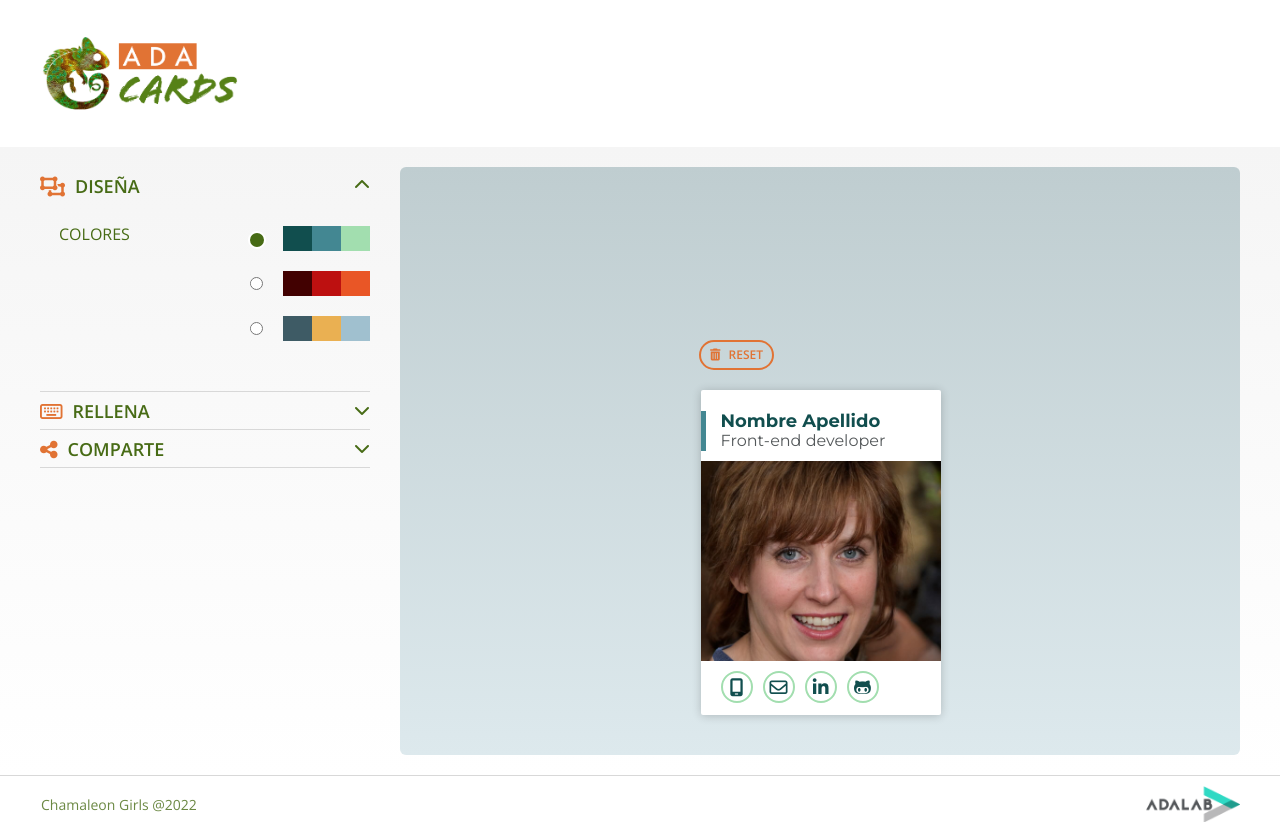
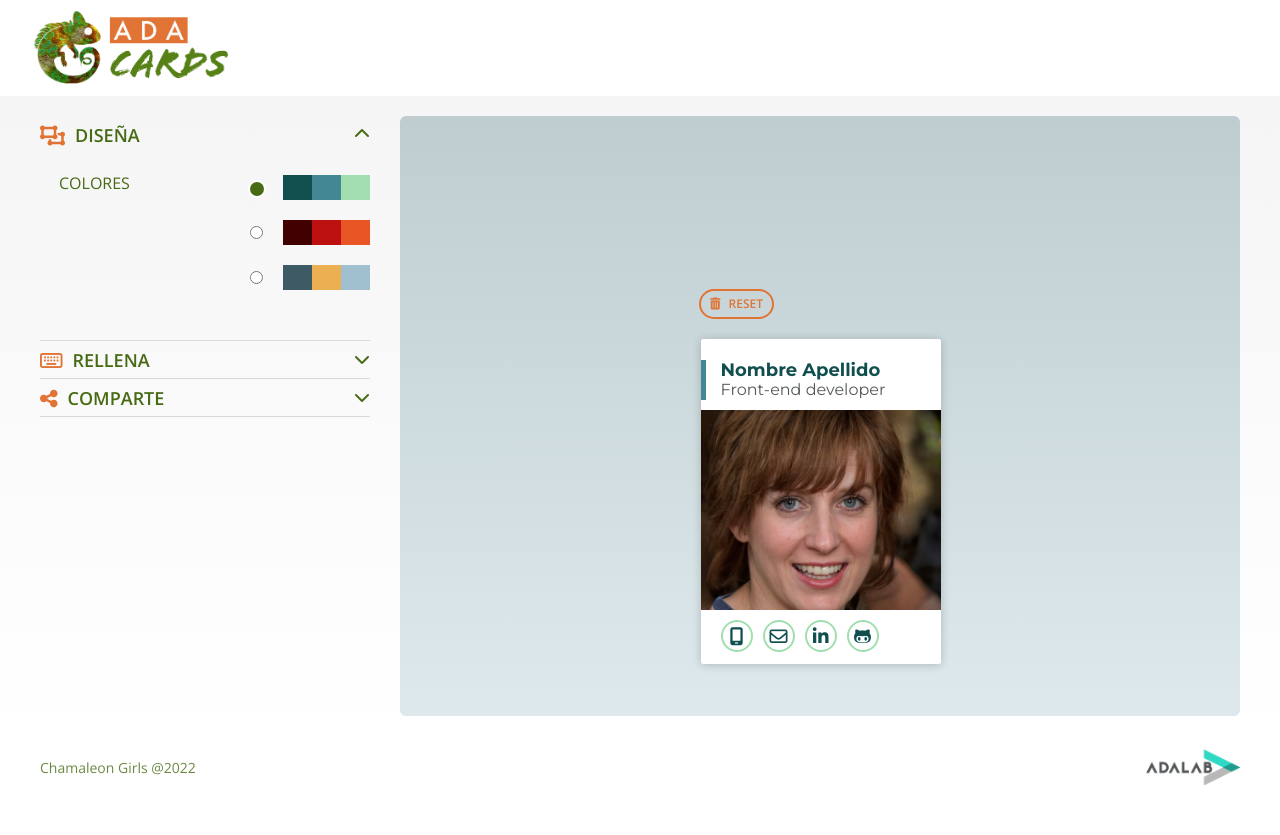
Before and after one commit to Adalab/project-promo-r-module-3-team-3, a React (Create React App) app: page /#/card in a window 1280 px wide. After the commit the page ends 800 px from the top, so only its background shows below. Built offline with nearby package versions, Linux system fonts and the light colour scheme.

Commit message:
Style footer and header

```diff
--- a/src/components/Footer.js
+++ b/src/components/Footer.js
@@ -1,8 +1,8 @@
 import logoAdalab from '../images/logo-adalab.png';
 function Footer(){
-    return (<footer className="landingFooter">
+    return (<footer className="footer">
     <a
-      className="landingFooter__text"
+      className="footer__text"
       href="https://twitter.com/ChamaleonGirls"
       title="@ChamaleonGirls"
       target="_blank"
@@ -11,7 +11,7 @@ function Footer(){
     </a>
     <a href="https://adalab.es/" title="Adalab" target="_blank">
       <img
-        className="landingFooter__logo"
+        className="footer__logo"
         src={logoAdalab}
         alt="logo de adalab"
       />
--- a/src/components/Header.js
+++ b/src/components/Header.js
@@ -1,10 +1,10 @@
 import { NavLink } from 'react-router-dom';
 import logoAdaCards from '../images/logo-AdaCards.png';
 function Header() {
-return (<header className="headerCreate">
-        <NavLink to="/">
+return (<header className="header">
+        <NavLink to="/" className="header__link">
           <img
-            className="headerCreate__img"
+            className="header__img"
             src={logoAdaCards}
             alt="logo Awesome profile cards"
             title="logo Awesome profile cards"
--- a/src/styles/layout/_createDisplay.scss
+++ b/src/styles/layout/_createDisplay.scss
@@ -1,6 +1,7 @@
 .mainCreate {
     background: linear-gradient(#f5f5f5 , $colorWhite);
     @media all and (min-width:768px) {
+        min-height: 80vh;
         display:flex;
         flex-direction: row;
         padding: 23px 40px 21px 0px;
--- a/src/styles/layout/_footer.scss
+++ b/src/styles/layout/_footer.scss
@@ -1,17 +1,17 @@
-.landingFooter {
-  height: 110px;
-
-  padding: 16px 10px 20px;
+.footer {
   background-color: $colorWhite;
+  padding: 0px 40px;
+  height: 15vh;
+  min-height: 50px;
   display: flex;
   flex-direction: column;
+  justify-content: center;
   align-items: center;
-  border-top: solid 1px #d8d8d8;
   @media all and (min-width: 768px) {
-    height: 60px;
-    padding: 10px 40px 10px 41px;
+    height: 8vh;
     flex-direction: row;
     justify-content: space-between;
+    align-content: center;
   }
 
 
--- a/src/styles/layout/_headerCreate.scss
+++ b/src/styles/layout/_headerCreate.scss
@@ -1,14 +1,17 @@
-.headerCreate {
-  padding:20px 0 20px;
+.header {
+  height: 15vh;
   display:flex;
   justify-content: center;
   align-items: center;
   background-color:$colorWhite;
   @media all and (min-width: 768px) {
-    justify-content: flex-start;
-    padding:31px 0 30px 40px;
+    height: 12vh;
+    justify-content: flex-start
     }
-  &__img{
+  &__link {
+    margin-left: 31px;
+  }
+  &__img {
     height:auto;
     width: 201px;
     }
--- a/src/styles/pages/_index.scss
+++ b/src/styles/pages/_index.scss
@@ -5,7 +5,7 @@ flex-direction: column;
 }
 
 .landing {
-  height: 100%;
+  min-height: 85vh;
   padding: 95px 20px 20px;
   display: flex;
   flex-direction: column;
@@ -13,6 +13,7 @@ flex-direction: column;
   justify-content: center;
   background-color:#f5f5f5;
   @media all and (min-width: 768px) {
+    min-height: 92vh;
     padding: 80px 100px 60px;
     justify-content: flex-end;
   }
```
